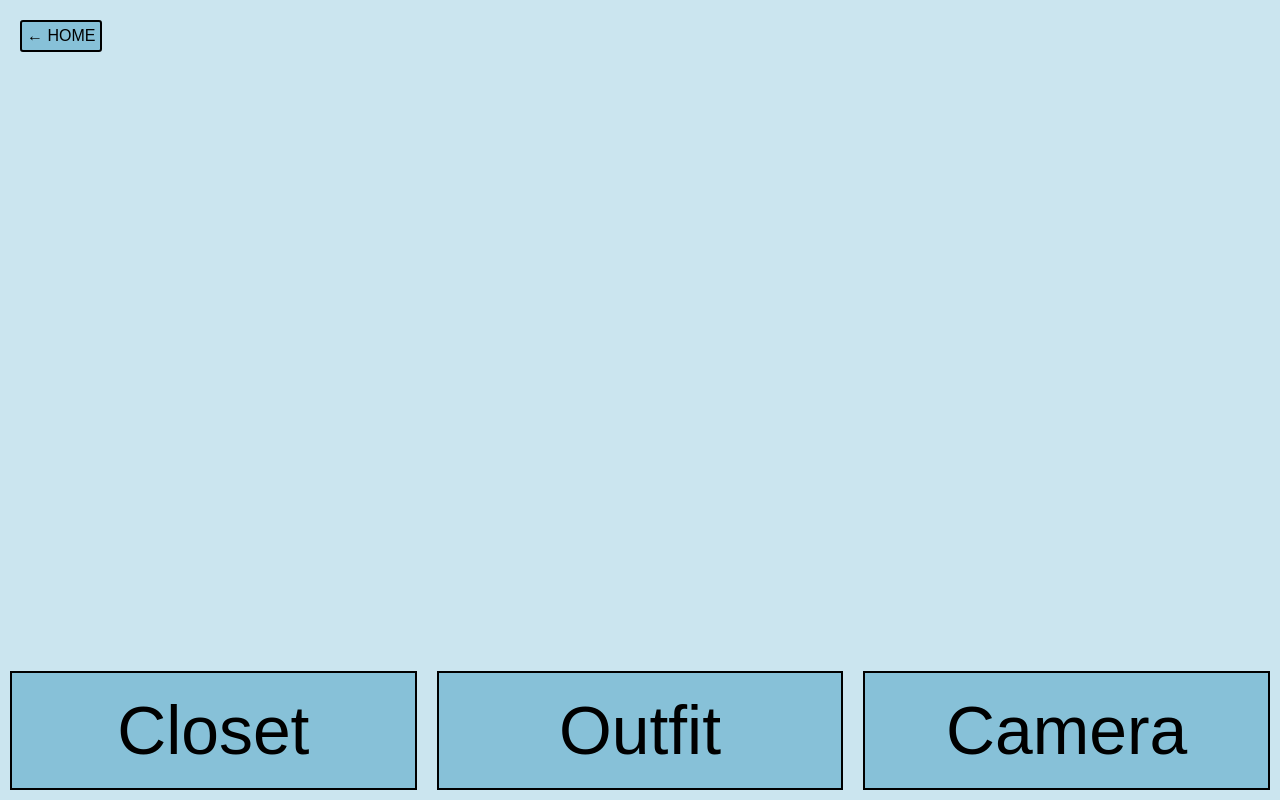
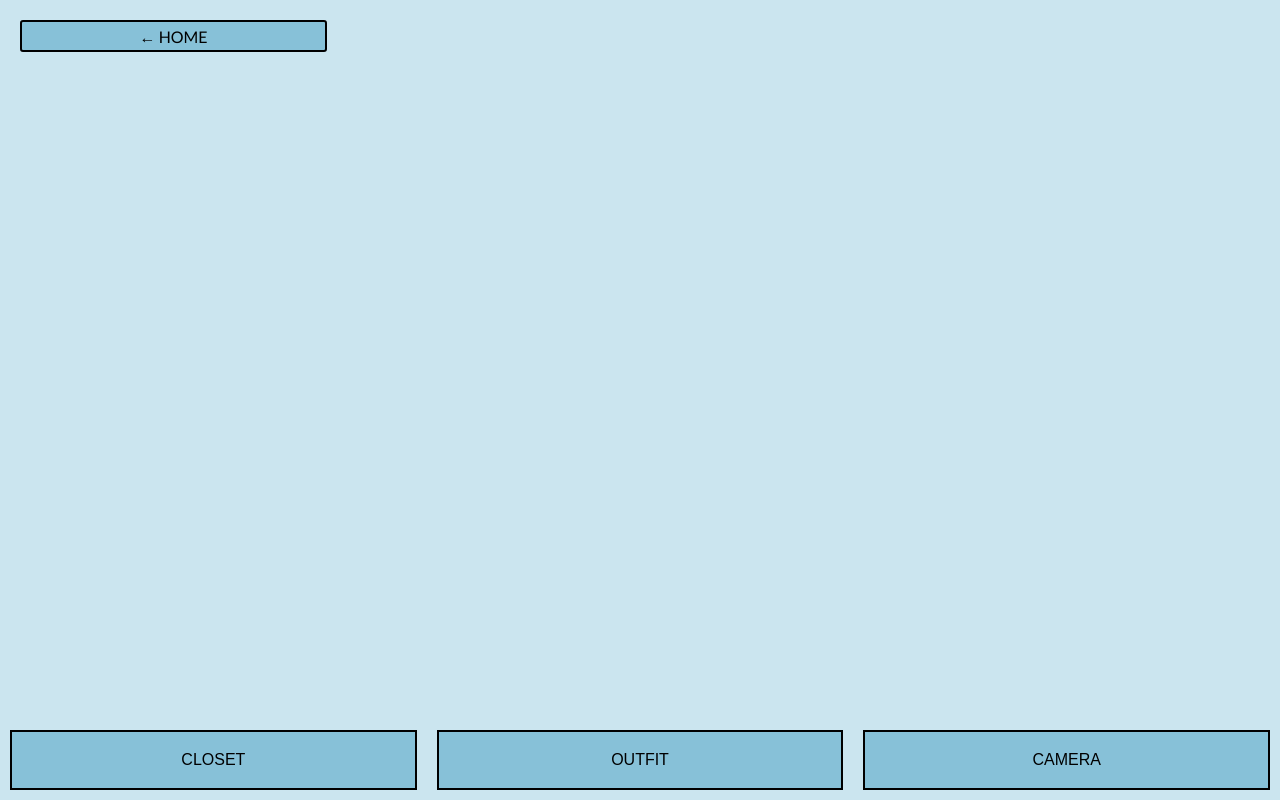
Before and after one commit to hejonathan/virtualcloset, a React (Vite) app in the folder client/: page /myCloset in a window 1280 px wide. Built offline with nearby package versions, Linux system fonts and the light colour scheme.

Commit message:
add dropdown tag feature

```diff
--- a/client/src/App.tsx
+++ b/client/src/App.tsx
@@ -30,6 +30,8 @@ function App() {
       <button
         onClick={() => setPage("home")}
         style={{
+          width: "24vw", // 10% of the viewport's width
+          height: "4vh", // 5% of the viewport's height
           position: "absolute",
           top: "20px",
           left: "20px",
@@ -37,6 +39,7 @@ function App() {
           color: "black",
           borderColor: colors.third,
           fontSize: "16px",
+          fontFamily: "Lato, sans-serif",
           padding: "5px",
           borderRadius: "3px",
           border: "2px solid",
@@ -50,15 +53,15 @@ function App() {
           color1={colors.secondary}
           borderColor1={"black"}
           onClick1={() => setPage("myCloset")}
-          children1="Closet"
+          children1="CLOSET"
           color2={colors.secondary}
           borderColor2={"black"}
           onClick2={() => setPage("planOutfit")}
-          children2="Outfit"
+          children2="OUTFIT"
           color3={colors.secondary}
           borderColor3={"black"}
           onClick3={() => setPage("camera")}
-          children3="Camera"
+          children3="CAMERA"
           setPage={setPage}
         />
       ) : page === "myCloset" ? (
@@ -74,15 +77,15 @@ function App() {
             color1={colors.secondary}
             borderColor1={"black"}
             onClick1={() => setPage("myCloset")}
-            children1="Closet"
+            children1="CLOSET"
             color2={colors.secondary}
             borderColor2={"black"}
             onClick2={() => setPage("planOutfit")}
-            children2="Outfit"
+            children2="OUTFIT"
             color3={colors.secondary}
             borderColor3={"black"}
             onClick3={() => setPage("camera")}
-            children3="Camera"
+            children3="CAMERA"
             setPage={setPage}
           />
         </div>
--- a/client/src/components/Button.tsx
+++ b/client/src/components/Button.tsx
@@ -35,6 +35,7 @@ const Button: React.FC<Props> = ({
         style={{
           backgroundColor: color1,
           border: `2px solid ${borderColor1}`,
+          fontSize: "16px",
         }}
         className="btn btn-lg button-style"
         onClick={() => {
@@ -48,6 +49,7 @@ const Button: React.FC<Props> = ({
         style={{
           backgroundColor: color2,
           border: `2px solid ${borderColor2}`,
+          fontSize: "16px",
         }}
         className="btn btn-lg button-style"
         onClick={() => {
@@ -61,6 +63,7 @@ const Button: React.FC<Props> = ({
         style={{
           backgroundColor: color3,
           border: `2px solid ${borderColor3}`,
+          fontSize: "16px",
         }}
         className="btn btn-lg button-style"
         onClick={() => {
--- a/client/src/components/Shelf.tsx
+++ b/client/src/components/Shelf.tsx
@@ -1,4 +1,5 @@
-import React from "react";
+import React, { useState } from "react";
+import TagDropdown from "./TagDropdown";
 
 const images = [
   "https://via.placeholder.com/150",
@@ -17,6 +18,16 @@ const images = [
 ];
 
 const ClosetShelf = () => {
+  const [selectedTag, setSelectedTag] = useState("");
+
+  const handleTagSelected = (tag: string) => {
+    setSelectedTag(tag);
+  };
+
+  const filteredImages = images.filter((image) => {
+    // Replace this with your actual logic for determining if an image has a tag
+    return selectedTag === "" || image.includes(selectedTag);
+  });
   return (
     <div
       className="container"
@@ -31,7 +42,8 @@ const ClosetShelf = () => {
         maxHeight: "79vh",
       }}
     >
-      {images.map((image, index) => (
+      <TagDropdown onTagSelected={handleTagSelected} />
+      {filteredImages.map((image, index) => (
         <div key={index} style={{ width: "calc(50% - 20px)", margin: "10px" }}>
           <img
             src={image}
--- /dev/null
+++ b/client/src/components/TagDropdown.tsx
@@ -0,0 +1,42 @@
+import React from "react";
+
+interface TagDropdownProps {
+  onTagSelected: (tag: string) => void;
+}
+
+const TagDropdown: React.FC<TagDropdownProps> = ({ onTagSelected }) => {
+  const tags = ["yellow", "blue"]; // Add more tags here
+
+  const handleTagChange = (event: React.ChangeEvent<HTMLSelectElement>) => {
+    onTagSelected(event.target.value);
+  };
+
+  return (
+    <select
+      onChange={handleTagChange}
+      style={{
+        width: "55vw", // 10% of the viewport's width
+        height: "4vh",
+        position: "absolute",
+        top: "20px",
+        right: "40px",
+        backgroundColor: "#87c1d8",
+        color: "black",
+        fontSize: "16px",
+        borderRadius: "3px",
+        border: "2px solid",
+        fontFamily: "Lato, sans-serif",
+        borderColor: "#212529",
+      }}
+    >
+      <option value="">FILTER CLOTHINGS</option>
+      {tags.map((tag, index) => (
+        <option key={index} value={tag}>
+          {tag}
+        </option>
+      ))}
+    </select>
+  );
+};
+
+export default TagDropdown;
```
Also changed, not shown: 1 other file (tests, documents, lock files or other folders).
